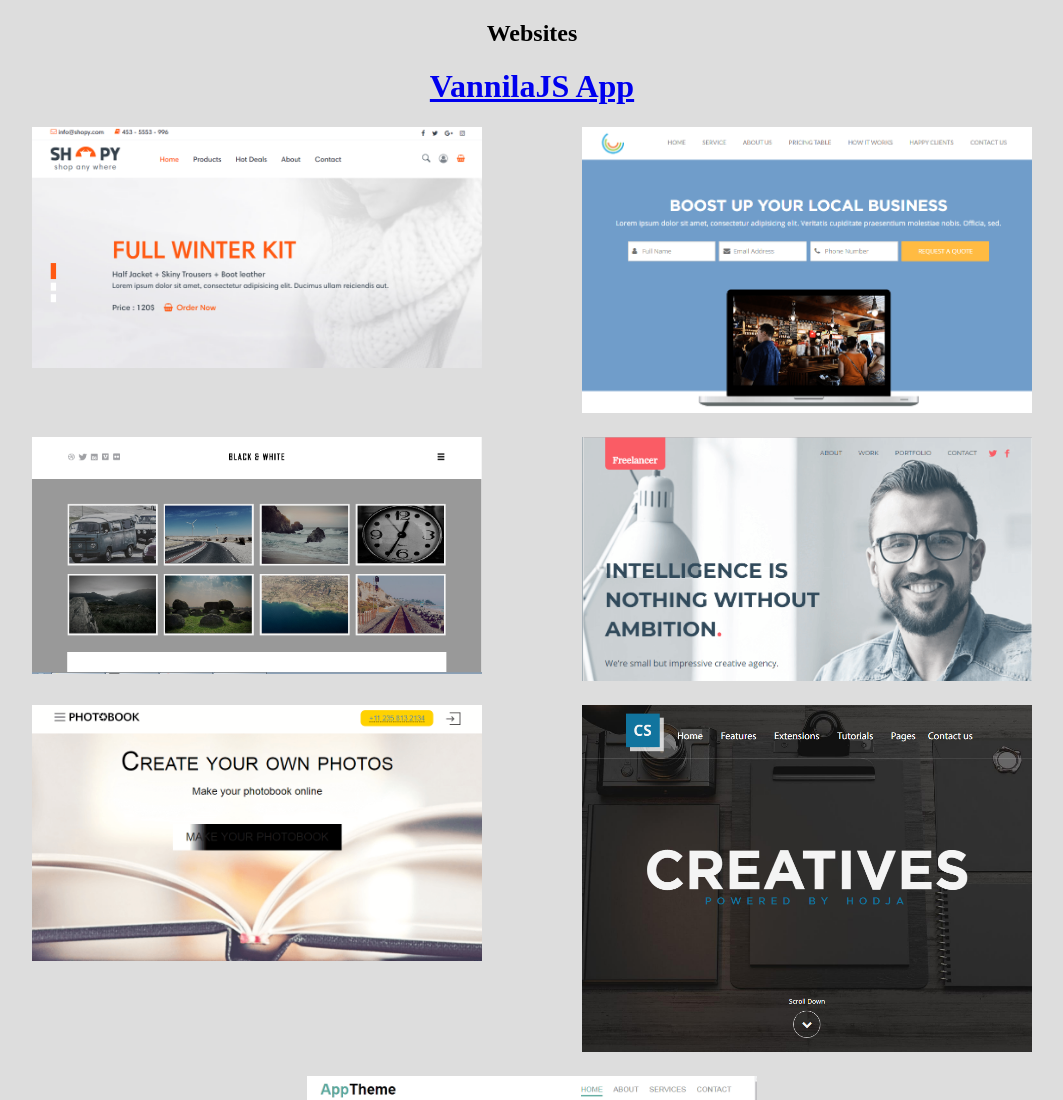
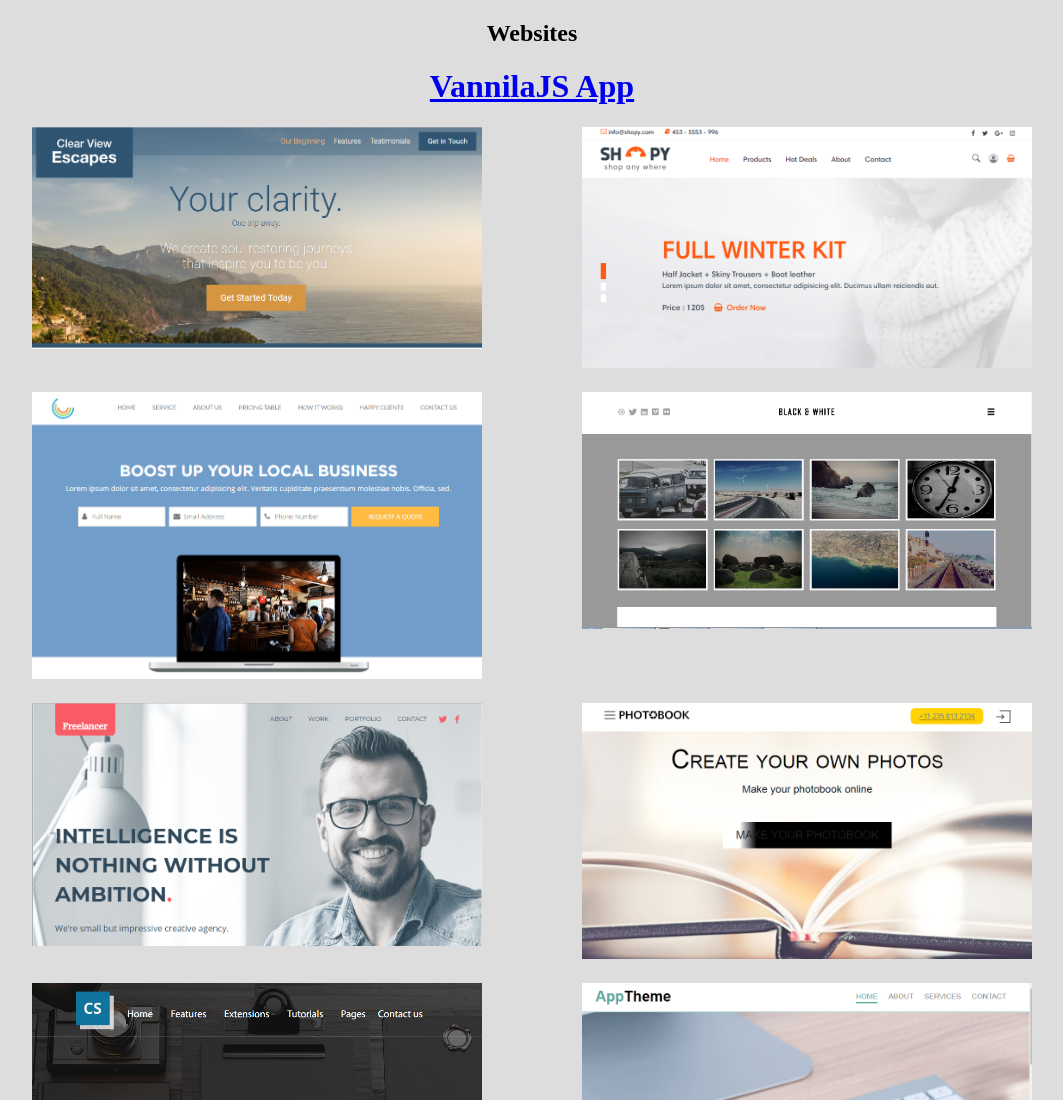
Before and after one commit to HojaJ/portfilio, a plain HTML site: page index.html in a window 1280 px wide. Shown: the top 1100 px of the page, without its empty margins (108-1171 px from the left). Drawn offline with Linux system fonts and the light colour scheme.

Commit message:
Update index.html

```diff
--- a/index.html
+++ b/index.html
@@ -33,6 +33,7 @@ body{
 		<h2>Websites</h2>
 		<h1><a href='practica/index.html' target="_blank">VannilaJS App</a></h1>
 		<div class="items">
+			<a href='https://hojaj.github.io/travel/' target="_blank"><img src="travel.PNG" alt="Screenshot"></a>
 			<a href='https://hojaj.github.io/Shopy/' target="_blank"><img src="shopy.PNG" alt="Screenshot"></a>
 			<a href='business/index.html' target="_blank"><img src="6.PNG" alt="Screenshot"></a>
 			<a href='Blackandwhite/index.html' target="_blank"><img src="8.png" alt="Screenshot"></a>
```
